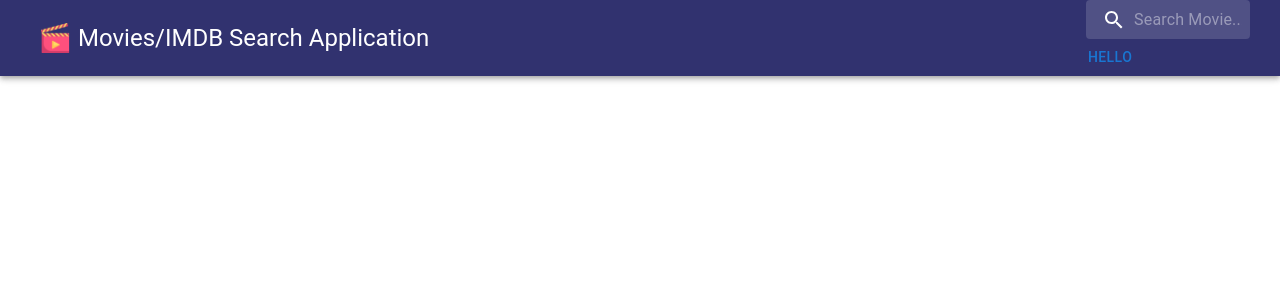
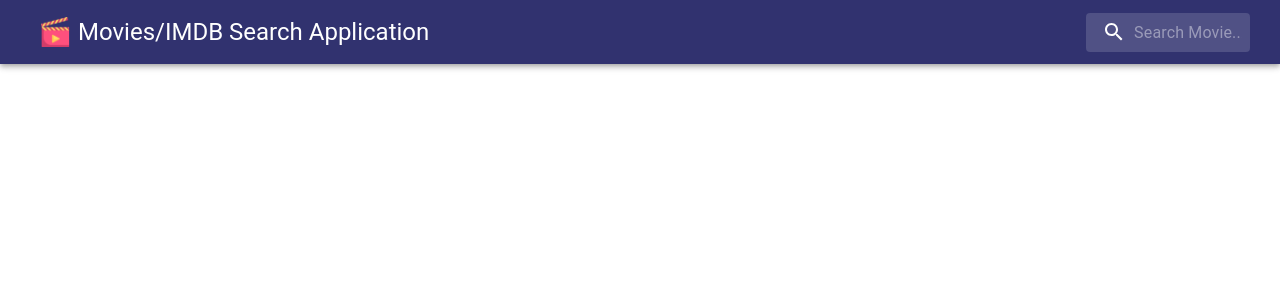
Before and after one commit to Calculator-dev/movies-imdb-search, a React (Create React App) app: page / in a window 1280 px wide. Shown: the top 300 px of the page. Built offline with nearby package versions, Linux system fonts and the light colour scheme.

Commit message:
Deleted Hello button

```diff
--- a/src/components/SearchBar.js
+++ b/src/components/SearchBar.js
@@ -46,7 +46,6 @@ export default function SearchBar() {
                         onChange={onChange}
                     />
                 </Search>
-                <Button>Hello</Button>
             </form>
         </div>
     )
```
